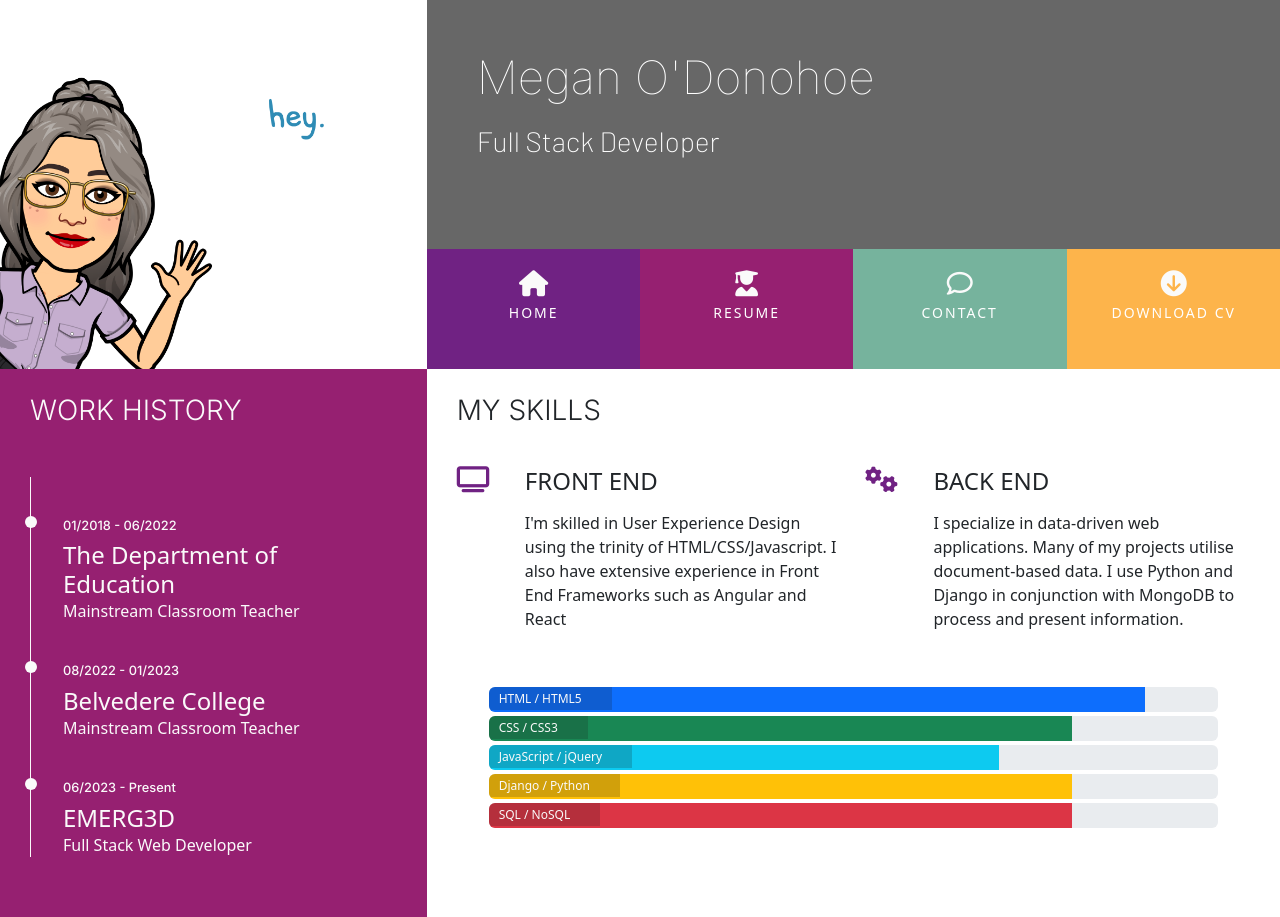
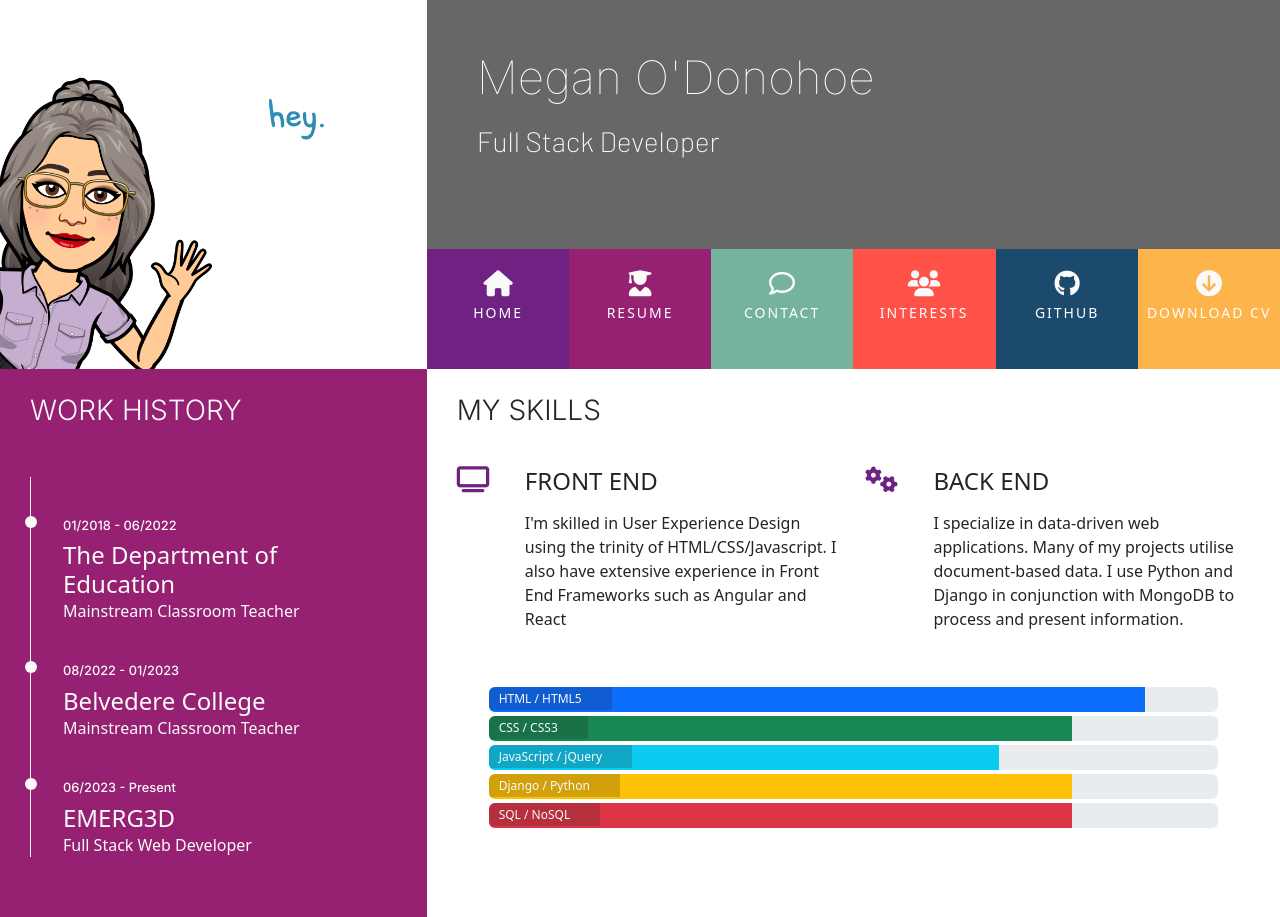
Before and after one commit to modonohoe/resume, a website: page resume.html in a window 1280 px wide. Shown: the top 917 px of the page. Drawn offline with nearby package versions, Linux system fonts and the light colour scheme.

Commit message:
Fix resume nav bar

```diff
--- a/resume.html
+++ b/resume.html
@@ -21,7 +21,7 @@
   <body>
     <header>
       <div class="row g-0">
-            <a href="index.html" class="col-md-4 logo"> </a>
+        <a href="index.html" class="col-md-4 logo"></a>
         <div class="col-md-8">
           <div class="row g-0 bg-color-name-title">
             <div class="col heading">
@@ -31,22 +31,53 @@
           </div>
           <div class="row g-0">
             <div class="col">
-                        <ul id="nav" class="list-inline menucontainer">
-                            <li class="col-6 col-sm-3 ui-menu-color-home list-inline-item menuitem">
-                                <a href="index.html" class="hvr-bounce-to-right"><i class="fa fa-house"
-                                        aria-hidden="true"></i><span>Home</span></a>
+              <ul id="nav" class="list-inline menucontainer row">
+                <li
+                  class="col-6 col-sm-2 ui-menu-color-home list-inline-item menuitem"
+                >
+                  <a href="index.html" class="hvr-bounce-to-right"
+                    ><i class="fa fa-house" aria-hidden="true"></i
+                    ><span>Home</span></a
+                  >
                 </li>
-                            <li class="col-6 col-sm-3 ui-menu-color-resume list-inline-item menuitem">
-                                <a href="resume.html" class="hvr-bounce-to-right"><i class="fa fa-user-graduate"
-                                        aria-hidden="true"></i><span>Resume</span></a>
+                <li
+                  class="col-6 col-sm-2 ui-menu-color-resume list-inline-item menuitem"
+                >
+                  <a href="resume.html" class="hvr-bounce-to-right"
+                    ><i class="fa fa-user-graduate" aria-hidden="true"></i
+                    ><span>Resume</span></a
+                  >
                 </li>
-                            <li class="col-6 col-sm-3 ui-menu-color-contact list-inline-item menuitem">
-                                <a href="contact.html" class="hvr-bounce-to-right"><i class="fa-regular fa-comment"
-                                        aria-hidden="true"></i><span>Contact</span></a>
+                <li
+                  class="col-6 col-sm-2 ui-menu-color-contact list-inline-item menuitem"
+                >
+                  <a href="contact.html" class="hvr-bounce-to-right"
+                    ><i class="fa-regular fa-comment" aria-hidden="true"></i
+                    ><span>Contact</span></a
+                  >
                 </li>
-                            <li class="col-6 col-sm-3 ui-menu-color-cv list-inline-item menuitem">
-                                <a href="assets/cv/sample-cv.pdf" target="_blank" class="hvr-bounce-to-right"><i
-                                        class="fa fa-circle-arrow-down" aria-hidden="true"></i><span>Download CV</span></a>
+                <li class="col-6 col-sm-2 ui-menu-color-interests menuitem">
+                  <a href="interests.html" class="hvr-bounce-to-right"
+                    ><i class="fa fa-users" aria-hidden="true"></i
+                    ><span>Interests</span></a
+                  >
+                </li>
+                <li class="col-6 col-sm-2 ui-menu-color-github menuitem">
+                  <a href="github.html" class="hvr-bounce-to-right"
+                    ><i class="fa fa-github" aria-hidden="true"></i
+                    ><span>GitHub</span></a
+                  >
+                </li>
+                <li
+                  class="col-6 col-sm-2 ui-menu-color-cv list-inline-item menuitem"
+                >
+                  <a
+                    href="assets/cv/sample-cv.pdf"
+                    target="_blank"
+                    class="hvr-bounce-to-right"
+                    ><i class="fa fa-circle-arrow-down" aria-hidden="true"></i
+                    ><span>Download CV</span></a
+                  >
                 </li>
               </ul>
             </div>
@@ -59,9 +90,7 @@
         <div class="col-md-4 bg-color-work-history section-column">
           <div class="row">
             <div class="col-12">
-                        <h3 class="history-heading uppercase">
-                            Work History
-                        </h3>
+              <h3 class="history-heading uppercase">Work History</h3>
             </div>
           </div>
           <div class="history-items">
@@ -94,8 +123,9 @@
                 <div class="col-10">
                   <h4 class="three-reasons-heading uppercase">Front End</h4>
                   <p>
-                                    I'm skilled in User Experience Design using the trinity of HTML/CSS/Javascript. I also
-                                    have extensive experience in Front End Frameworks such as Angular and React
+                    I'm skilled in User Experience Design using the trinity of
+                    HTML/CSS/Javascript. I also have extensive experience in
+                    Front End Frameworks such as Angular and React
                   </p>
                 </div>
               </div>
@@ -103,13 +133,17 @@
             <div class="col-10 offset-1 offset-sm-0 col-sm-4 col-md-6">
               <div class="row">
                 <div class="col-2">
-                                <i class="three-reasons-icon fa fa-gears" aria-hidden="true"></i>
+                  <i
+                    class="three-reasons-icon fa fa-gears"
+                    aria-hidden="true"
+                  ></i>
                 </div>
                 <div class="col-10">
                   <h4 class="three-reasons-heading uppercase">Back End</h4>
                   <p>
-                                    I specialize in data-driven web applications. Many of my projects utilise document-based
-                                    data. I use Python and Django in conjunction with MongoDB to process and present
+                    I specialize in data-driven web applications. Many of my
+                    projects utilise document-based data. I use Python and
+                    Django in conjunction with MongoDB to process and present
                     information.
                   </p>
                 </div>
@@ -119,36 +153,66 @@
           <div class="row progress-section">
             <div class="col">
               <div class="progress">
-                            <div class="progress-bar" role="progressbar" aria-valuenow="90" aria-valuemin="0"
-                                aria-valuemax="100" style="width:90%;">
+                <div
+                  class="progress-bar"
+                  role="progressbar"
+                  aria-valuenow="90"
+                  aria-valuemin="0"
+                  aria-valuemax="100"
+                  style="width: 90%"
+                >
                   <span class="sr-only">90% complete</span>
                 </div>
                 <span class="progress-type">HTML / HTML5</span>
               </div>
               <div class="progress">
-                            <div class="progress-bar bg-success" role="progressbar" aria-valuenow="80" aria-valuemin="0"
-                                aria-valuemax="100" style="width:80%;">
+                <div
+                  class="progress-bar bg-success"
+                  role="progressbar"
+                  aria-valuenow="80"
+                  aria-valuemin="0"
+                  aria-valuemax="100"
+                  style="width: 80%"
+                >
                   <span class="sr-only">80% complete</span>
                 </div>
                 <span class="progress-type">CSS / CSS3</span>
               </div>
               <div class="progress">
-                            <div class="progress-bar bg-info" role="progressbar" aria-valuenow="70" aria-valuemin="0"
-                                aria-valuemax="100" style="width:70%;">
+                <div
+                  class="progress-bar bg-info"
+                  role="progressbar"
+                  aria-valuenow="70"
+                  aria-valuemin="0"
+                  aria-valuemax="100"
+                  style="width: 70%"
+                >
                   <span class="sr-only">70% complete</span>
                 </div>
                 <span class="progress-type">JavaScript / jQuery</span>
               </div>
               <div class="progress">
-                            <div class="progress-bar bg-warning" role="progressbar" aria-valuenow="80" aria-valuemin="0"
-                                aria-valuemax="100" style="width:80%;">
+                <div
+                  class="progress-bar bg-warning"
+                  role="progressbar"
+                  aria-valuenow="80"
+                  aria-valuemin="0"
+                  aria-valuemax="100"
+                  style="width: 80%"
+                >
                   <span class="sr-only">80% complete</span>
                 </div>
                 <span class="progress-type">Django / Python</span>
               </div>
               <div class="progress">
-                            <div class="progress-bar bg-danger" role="progressbar" aria-valuenow="80" aria-valuemin="0"
-                                aria-valuemax="100" style="width:80%;">
+                <div
+                  class="progress-bar bg-danger"
+                  role="progressbar"
+                  aria-valuenow="80"
+                  aria-valuemin="0"
+                  aria-valuemax="100"
+                  style="width: 80%"
+                >
                   <span class="sr-only">80% complete</span>
                 </div>
                 <span class="progress-type">SQL / NoSQL</span>
@@ -157,21 +221,20 @@
           </div>
         </div>
       </div>
-
     </section>
     <footer class="container-fluid">
       <div id="footer-details" class="row">
         <div class="col-sm-4">
           <h5 class="uppercase general-sub">About</h5>
           <p class="inline-block">
-                    Full Stack Web Developer. Skilled in everything from HTML to Heroku. The capacity for structural and
-                    design thinking.
+            Full Stack Web Developer. Skilled in everything from HTML to Heroku.
+            The capacity for structural and design thinking.
           </p>
         </div>
         <div class="col-sm-4">
           <h5 class="uppercase general-sub">Download</h5>
           <p class="inline-block">
-                    Need a printable version of my CV?<br>Download it here.
+            Need a printable version of my CV?<br />Download it here.
             <a href="assets/cv/sample-cv.pdf" target="_blank" class="cv-pdf">
               <i class="fa fa-circle-arrow-down" aria-hidden="true"></i>
               <span class="sr-only">Download link.</span>
@@ -188,7 +251,10 @@
               </a>
             </li>
             <li class="list-inline-item">
-                        <a target="_blank" href="https://www.linkedin.com/in/megan-o-donohoe-29022b264/">
+              <a
+                target="_blank"
+                href="https://www.linkedin.com/in/megan-o-donohoe-29022b264/"
+              >
                 <i class="fa fa-linkedin" aria-hidden="true"></i>
                 <span class="sr-only">LinkedIn</span>
               </a>
@@ -196,11 +262,11 @@
           </ul>
         </div>
       </div>
-  </body>
-
+    </footer>
     <!-- Font Awesome script-->
     <script
       src="https://kit.fontawesome.com/f916b749a1.js"
       crossorigin="anonymous"
     ></script>
+  </body>
 </html>
```
Lines whose indentation alone changed are shown as unchanged.
